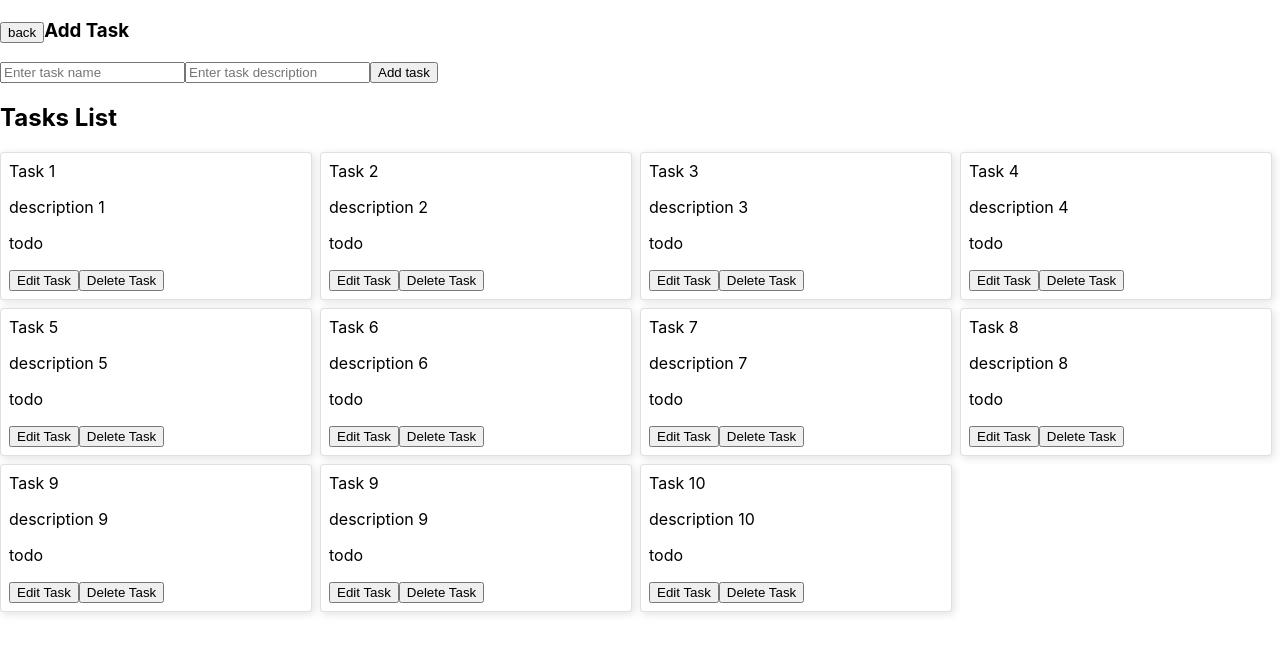
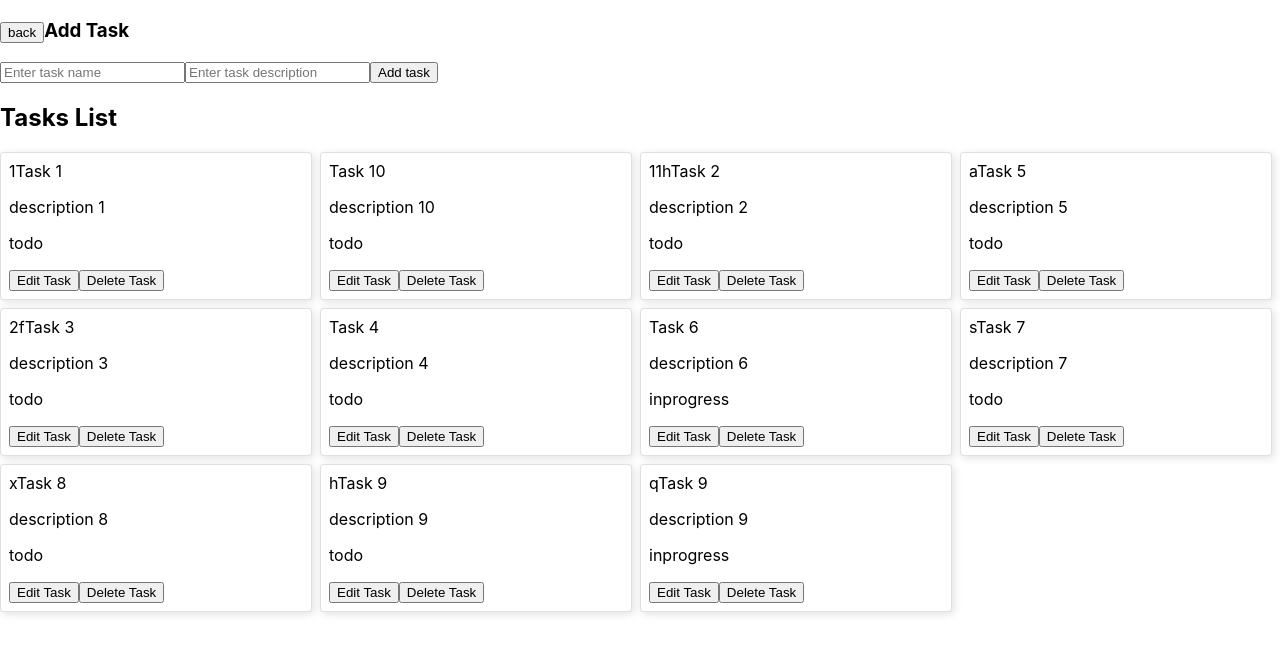
Before and after one commit to rosanyonghang/movietutorial, a React (Create React App) app: page /add-task in a window 1280 px wide. Shown: the top 654 px of the page. Built offline with nearby package versions, Linux system fonts and the light colour scheme; a web font is replaced by a local one.

Commit message:
Improvements: Add sorting method

```diff
--- a/src/components/modules/home/AddTaskForm.js
+++ b/src/components/modules/home/AddTaskForm.js
@@ -2,39 +2,17 @@ import {useState} from "react";
 import {useNavigate} from "react-router";
 
 export const AddTaskForm = (props) => {
-    const [showDialog, setShowDialog] = useState(false);
-
-    const [formValues, setFormValues] = useState({title: '', description: ''})
-
-    const navigate = useNavigate();
-
-    const formHandler = (e) => {
-        const formTemp = {
-            ...formValues,
-            [e.target.name]: e.target.value
-        }
-        setFormValues(formTemp);
-    }
-    const addTaskHandler = (e) => {
-        e.preventDefault();
-        props.addTask({
-            ...formValues,
-            id: (new Date()).toString(),
-            status: 'todo'
-        })
-    }
     return <section>
-        <h1> <button onClick={()=>navigate(-1)}>back</button>  Add Task</h1>
-        <form onSubmit={addTaskHandler}>
+        <form onSubmit={props.addTaskHandler}>
             <input type="text" name={"title"}
-                   value={formValues.title}
+                   value={props.formValues.title}
                    placeholder={"Enter task name"}
-                   onChange={formHandler}/>
+                   onChange={props.formHandler}/>
 
             <input type="text"
-                   value={formValues.description}
+                   value={props.formValues.description}
                    name={"description"} placeholder={"Enter task description"}
-                   onChange={formHandler}
+                   onChange={props.formHandler}
             />
             <button type={"submit"}>Add task</button>
         </form>
--- /dev/null
+++ b/src/components/modules/home/EditTaskForm.js
@@ -0,0 +1,24 @@
+export const EditTaskForm = (props) => {
+    return  <form onSubmit={props.editTaskHandler}>
+        <input type="text" name={"title"}
+               value={props.editFormValues.title}
+               placeholder={"Enter task name"}
+               onChange={props.editFormHandler}/>
+
+        <input type="text"
+               value={props.editFormValues.description}
+               name={"description"} placeholder={"Enter task description"}
+               onChange={props.editFormHandler}
+        />
+        <select
+            value={props.editFormValues.status}
+            name={"status"}
+            onChange={props.editFormHandler}
+        >
+            <option value="todo">todo</option>
+            <option value="inProgress">inProgress</option>
+            <option value="done">done</option>
+        </select>
+        <button type={"submit"}>Add task</button>
+    </form>
+}
--- a/src/components/modules/home/TasksList.js
+++ b/src/components/modules/home/TasksList.js
@@ -1,22 +1,32 @@
 import {TaskCard} from "./TaskCard";
+import {getCustomSortArray, getRandomNumbers} from "../../../utils/mockData";
 
 export const TasksList = (props) => {
-    const getTaskValue = (title)=>{
-        alert(title)
-    }
 
-    const getTaskValue2 = (title)=>{
-        alert(title);
-    }
-
-    return <div className={"tasks-list"}>
+    return   <div className={"tasks-list"}>
         <h2>Tasks List</h2>
         <div className="tasks">
-            {props.tasks.map((cardData, key) => (
-                <TaskCard key={key} data={cardData} triggerAlert={getTaskValue} getTaskValue2={()=>getTaskValue2(cardData.title)} random={"hehehe"}>
-                    {/*<h1>children</h1>*/}
-                </TaskCard>
+
+
+            {getCustomSortArray(props.tasks, 'id').map((cardData, key) => (
+                <div className={"card"} key={key}>
+                    <div>{cardData.title}</div>
+                    <p>{cardData.description}</p>
+                    <p>{cardData.status}</p>
+                    <button onClick={() => props.selectTask(cardData)}>Edit Task</button>
+                    <button onClick={() => props.deleteTask(cardData.id)}>Delete Task</button>
+                </div>
             ))}
+            <br/>
         </div>
+        {/*{getRandomNumbers(0,10, 5).map((v,key)=>(*/}
+        {/*    <div className={"card"} key={key}>*/}
+        {/*        <div>{props.tasks[v].title}</div>*/}
+        {/*        <p>{props.tasks[v].description}</p>*/}
+        {/*        <p>{props.tasks[v].status}</p>*/}
+        {/*        <button onClick={() => props.selectTask(props.tasks[v])}>Edit Task</button>*/}
+        {/*        <button onClick={() => props.deleteTask(props.tasks[v].id)}>Delete Task</button>*/}
+        {/*    </div>*/}
+        {/*))}*/}
     </div>
 }
--- a/src/pages/AddTaskScreen.js
+++ b/src/pages/AddTaskScreen.js
@@ -1,29 +1,19 @@
 import {AddTaskForm} from "../components/modules/home/AddTaskForm";
+import {EditTaskForm} from "../components/modules/home/EditTaskForm";
 import {TasksList} from "../components/modules/home/TasksList";
 import {useState} from "react";
 import {useNavigate} from "react-router";
 import {TaskCard} from "../components/modules/home/TaskCard";
+import {TASKS_MOCK} from "../utils/mockData";
 
-const EDIT_INITIAL_VALUES ={id:'', title: '', description: '', status:''};
+const EDIT_INITIAL_VALUES = {id: '', title: '', description: '', status: ''};
 export const AddTaskScreen = () => {
     const [showDialog, setShowDialog] = useState(false);
     const navigate = useNavigate();
     const [mode, setMode] = useState('add');
     const [formValues, setFormValues] = useState({title: '', description: ''})
     const [editFormValues, setEditFormValues] = useState({...EDIT_INITIAL_VALUES})
-    const [tasks, setTasks] = useState([
-        {id: '1', title: "Task 1", status: 'todo', description: "description 1"},
-        {id: '2', title: "Task 2", status: 'todo', description: "description 2"},
-        {id: '3', title: "Task 3", status: 'todo', description: "description 3"},
-        {id: '4', title: "Task 4", status: 'todo', description: "description 4"},
-        {id: '5', title: "Task 5", status: 'todo', description: "description 5"},
-        {id: '6', title: "Task 6", status: 'todo', description: "description 6"},
-        {id: '7', title: "Task 7", status: 'todo', description: "description 7"},
-        {id: '8', title: "Task 8", status: 'todo', description: "description 8"},
-        {id: '9', title: "Task 9", status: 'todo', description: "description 9"},
-        {id: '9', title: "Task 9", status: 'todo', description: "description 9"},
-        {id: '10', title: "Task 10", status: 'todo', description: "description 10"},
-    ]);
+    const [tasks, setTasks] = useState([...TASKS_MOCK]);
 
 
     const formHandler = (e) => {
@@ -32,6 +22,7 @@ export const AddTaskScreen = () => {
             [e.target.name]: e.target.value
         });
     }
+
     const editFormHandler = (e) => {
         setEditFormValues({
             ...editFormValues,
@@ -51,20 +42,12 @@ export const AddTaskScreen = () => {
     }
     const editTaskHandler = (e) => {
         e.preventDefault();
-        const index = tasks.findIndex(v=> v.id === editFormValues.id);
+        const index = tasks.findIndex(v => v.id === editFormValues.id);
         const tempTasks = [...tasks];
         tempTasks[index] = {...editFormValues};
         setTasks(tempTasks);
         setEditFormValues({...EDIT_INITIAL_VALUES});
         setMode('add');
-    }
-
-    const getTaskValue = (title) => {
-        alert(title)
-    }
-
-    const getTaskValue2 = (title) => {
-        alert(title);
     }
     const deleteTask = (id) => {
         const tempTasks = tasks.filter(v => v.id !== id);
@@ -83,55 +66,22 @@ export const AddTaskScreen = () => {
                 <button onClick={() => navigate(-1)}>back</button>
                 {mode === 'add' ? 'Add' : 'Edit'} Task
             </h1>
-            {mode === 'add' ? <form onSubmit={addTaskHandler}>
-                    <input type="text" name={"title"}
-                           value={formValues.title}
-                           placeholder={"Enter task name"}
-                           onChange={formHandler}/>
-
-                    <input type="text"
-                           value={formValues.description}
-                           name={"description"} placeholder={"Enter task description"}
-                           onChange={formHandler}
-                    />
-                    <button type={"submit"}>Add task</button>
-                </form> :
-                <form onSubmit={editTaskHandler}>
-                    <input type="text" name={"title"}
-                           value={editFormValues.title}
-                           placeholder={"Enter task name"}
-                           onChange={editFormHandler}/>
-
-                    <input type="text"
-                           value={editFormValues.description}
-                           name={"description"} placeholder={"Enter task description"}
-                           onChange={editFormHandler}
-                    />
-                    <select
-                        value={editFormValues.status}
-                        name={"status"}
-                        onChange={editFormHandler}
-                    >
-                        <option value="todo">todo</option>
-                        <option value="inProgress">inProgress</option>
-                        <option value="done">done</option>
-                    </select>
-                    <button type={"submit"}>Add task</button>
-                </form>}
+            {mode === 'add' ? <AddTaskForm
+                    addTaskHandler={addTaskHandler}
+                    formHandler={formHandler}
+                    formValues={formValues}
+                /> :
+                <EditTaskForm
+                    editTaskHandler={editTaskHandler}
+                    editFormHandler={editFormHandler}
+                    editFormValues={editFormValues}
+                />
+            }
         </section>
-        <div className={"tasks-list"}>
-            <h2>Tasks List</h2>
-            <div className="tasks">
-                {tasks.map((cardData, key) => (
-                    <div className={"card"} key={key}>
-                        <div>{cardData.title}</div>
-                        <p>{cardData.description}</p>
-                        <p>{cardData.status}</p>
-                        <button onClick={() => selectTask(cardData)}>Edit Task</button>
-                        <button onClick={() => deleteTask(cardData.id)}>Delete Task</button>
-                    </div>
-                ))}
-            </div>
-        </div>
+        <TasksList
+            selectTask={selectTask}
+            deleteTask={deleteTask}
+            tasks={tasks}
+        />
     </section>
 }
--- a/src/utils/mockData.js
+++ b/src/utils/mockData.js
@@ -1,14 +1,46 @@
+export const TASKS_MOCK = [
+    {id: '1', title: "1Task 1", status: 'todo', description: "description 1", count: 1},
+    {id: '2', title: "11hTask 2", status: 'todo', description: "description 2", count: 2},
+    {id: '3', title: "2fTask 3", status: 'todo', description: "description 3", count: 3},
+    {id: '4', title: "Task 4", status: 'todo', description: "description 4", count: 4},
+    {id: '25', title: "aTask 5", status: 'todo', description: "description 5", count: 5},
+    {id: '6', title: "Task 6", status: 'inprogress', description: "description 6", count: 6},
+    {id: '7', title: "sTask 7", status: 'todo', description: "description 7", count: 7},
+    {id: '8', title: "xTask 8", status: 'todo', description: "description 8", count: 8},
+    {id: '9', title: "hTask 9", status: 'todo', description: "description 9", count: 9},
+    {id: '9', title: "qTask 9", status: 'inprogress', description: "description 9", count: 9},
+    {id: '10', title: "Task 10", status: 'todo', description: "description 10", count: 10},
+];
 
-export const TASKS_MOCK = [
-    {id: '1', title: "Task 1", status: 'todo', description: "description 1"},
-    {id: '2', title: "Task 2", status: 'todo', description: "description 2"},
-    {id: '3', title: "Task 3", status: 'todo', description: "description 3"},
-    {id: '4', title: "Task 4", status: 'todo', description: "description 4"},
-    {id: '5', title: "Task 5", status: 'todo', description: "description 5"},
-    {id: '6', title: "Task 6", status: 'todo', description: "description 6"},
-    {id: '7', title: "Task 7", status: 'todo', description: "description 7"},
-    {id: '8', title: "Task 8", status: 'todo', description: "description 8"},
-    {id: '9', title: "Task 9", status: 'todo', description: "description 9"},
-    {id: '9', title: "Task 9", status: 'todo', description: "description 9"},
-    {id: '10', title: "Task 10", status: 'todo', description: "description 10"},
-];
+
+export const getCustomSortArray = (arr, key, type = 'ASC') => {
+    return arr.sort((a, b) => {
+        return type === 'ASC' ? a[key].toString().localeCompare(b[key].toString())
+            : b[key].toString().localeCompare(a[key].toString())
+    })
+}
+
+export const getRandomNumbers=(min, max, count) =>{
+    var numbers = [];
+
+    // Create an array of numbers in the given range
+    for (var i = min; i <= max; i++) {
+        numbers.push(i);
+    }
+
+    var randomNumbers = [];
+
+    // Select random numbers from the array
+    while (randomNumbers.length < count && numbers.length > 0) {
+        var randomIndex = Math.floor(Math.random() * numbers.length);
+        var randomNumber = numbers[randomIndex];
+
+        // Remove the selected number from the array
+        numbers.splice(randomIndex, 1);
+
+        // Add the selected number to the result array
+        randomNumbers.push(randomNumber);
+    }
+
+    return randomNumbers;
+}
```
